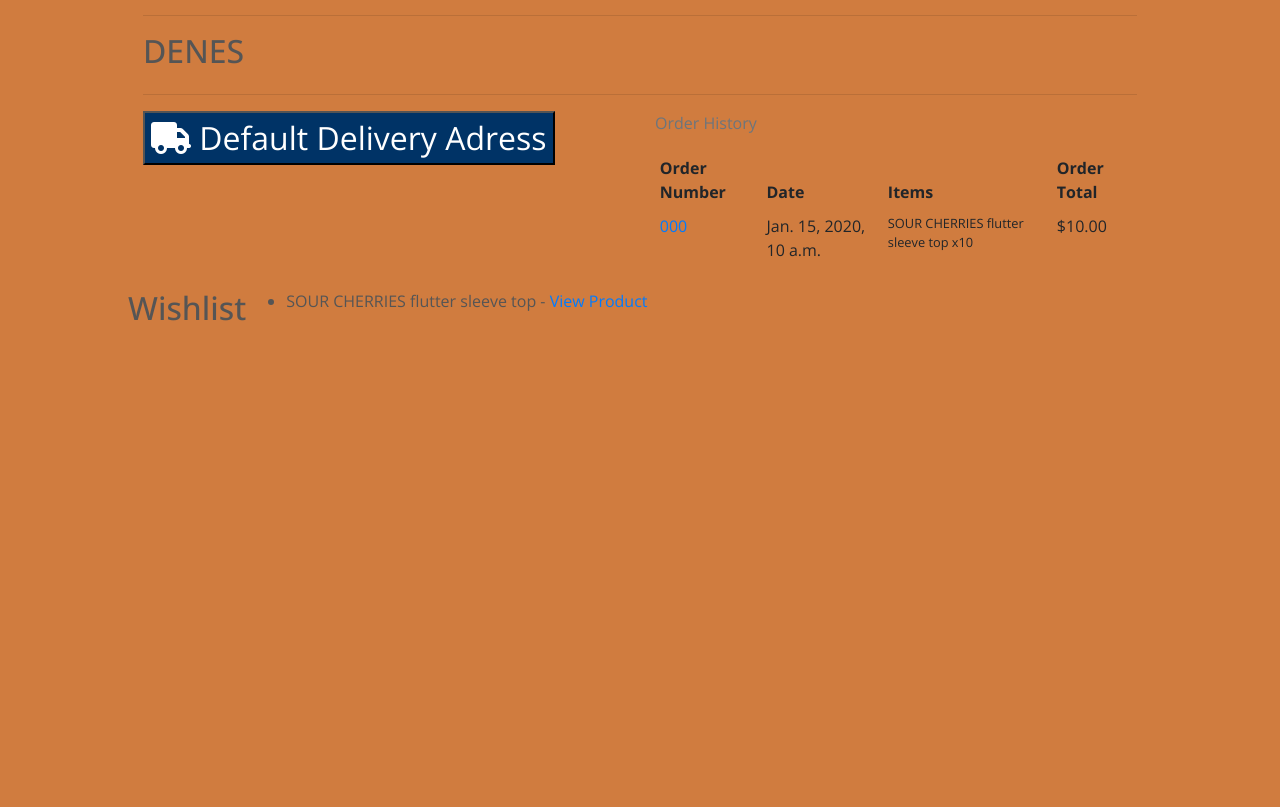
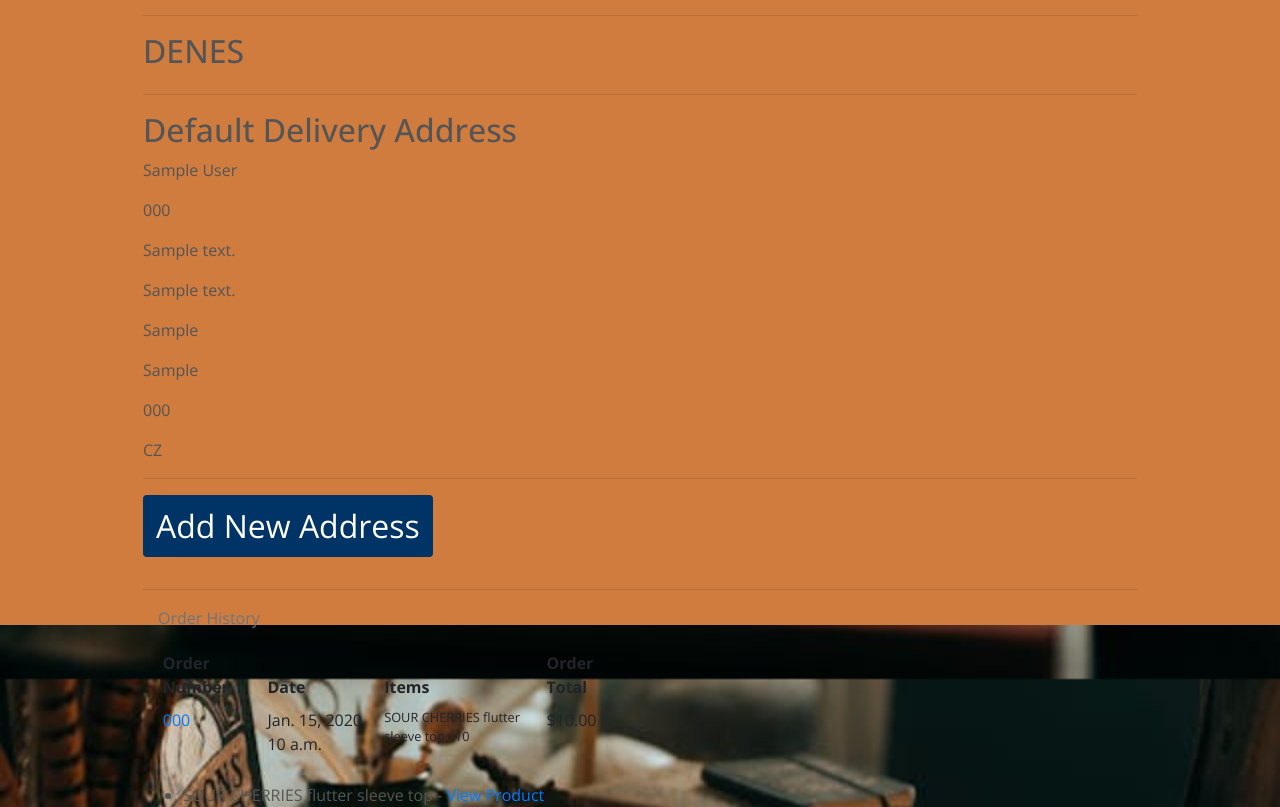
Before and after one commit to DFCMK/Project-5, a Django app: page /profile/ in a window 1280 px wide. Shown: the part 175-982 px from the top of the page. Before the commit the page ends 496 px from the top, so only its background shows below. Run offline with Django 3.2, Linux system fonts and the light colour scheme; a user stored in the database is signed in; data comes from the database, SQL or seed files in the repository; tables that the repository leaves empty hold one stand-in row (values such as "Sample post"); some libraries are stand-ins or nearby versions.

Commit message:
added default address summery to template

```diff
--- a/user_profile/templates/user_profile/profile.html
+++ b/user_profile/templates/user_profile/profile.html
@@ -23,23 +23,36 @@
                 <hr>
             </div>
         </div>
-        <div class="row">
-            <div class="col-12 col-lg-6">
-                <button class="mb-3 delivery-info-btn" type="button" data-toggle="collapse" data-target="#profile-form" aria-expanded="false" aria-controls="profile-form">
-                    <i class="fa-solid fa-truck truck-icon"></i> Default Delivery Adress
-                </button>
-
-                <div class="collapse" id="profile-form">
-                    <div class="card card-body">
-                        <p class="text-muted">Default Delivery Information</p>
-                        <form class="mt-3" action="{% url 'profile' %}" method="POST" id="profile-update-form">
-                            {% csrf_token %}
-                            {{ form|crispy }}
-                            <button class="btn btn-black rounded-0 text-uppercase float-right">Update Information</button>
-                        </form>
-                    </div>
-                </div>
-            </div>
+        {% if default_address %}
+        <h2>Default Delivery Address</h2>
+        <p>{{ default_address.full_name }}</p>
+        <p>{{ default_address.phone_number }}</p>
+        <p>{{ default_address.street_address1 }}</p>
+        <p>{{ default_address.street_address2 }}</p>
+        <p>{{ default_address.town_or_city }}</p>
+        <p>{{ default_address.county }}</p>
+        <p>{{ default_address.postcode }}</p>
+        <p>{{ default_address.country }}</p>
+        {% else %}
+        <p>No default delivery address set.</p>
+        {% endif %}
+        <hr>
+        <!-- Addresses -->
+        <a href="{% url 'add_address' %}" class="btn add-address-btn mb-3">Add New Address</a>
+        <ul>
+            {% for address in addresses %}
+            <li>
+                {{ address.full_name }}, {{ address.town_or_city }}
+                <a href="{% url 'edit_address' address.id %}">Edit</a>
+                <a href="{% url 'delete_address' address.id %}">Delete</a>
+                {% if not address.set_as_default %}
+                <a href="{% url 'set_default_address' address.id %}">Set as Default</a>
+                {% endif %}
+            </li>
+            {% endfor %}
+        </ul>
+        <hr>
+        <!-- Order History -->
         <div class="col-12 col-lg-6">
             <p class="text-muted">Order History</p>
             <div class="order-history table-responsive">
@@ -80,7 +93,6 @@
                 </table>
             </div>
         </div>
-            <h2>Wishlist</h2>
         <ul>
             {% for item in wishlist %}
                 <li>{{ item.product.name }} - <a href="{% url 'product_detail' item.product.id %}">View Product</a></li>
@@ -96,7 +108,7 @@
     <script type="text/javascript">
         $(document).ready(function() {
             $('#id_default_country').select2({
-                width: '100',
+                width: '100%',
                 placeholder: 'Select a country',
                 allowClear: true
             });
```
Lines whose indentation alone changed are shown as unchanged.
